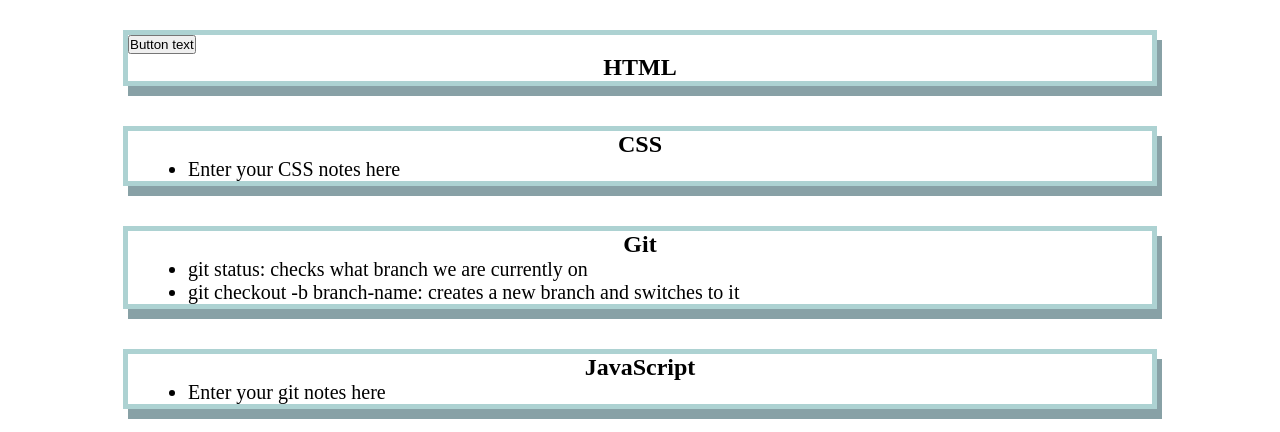
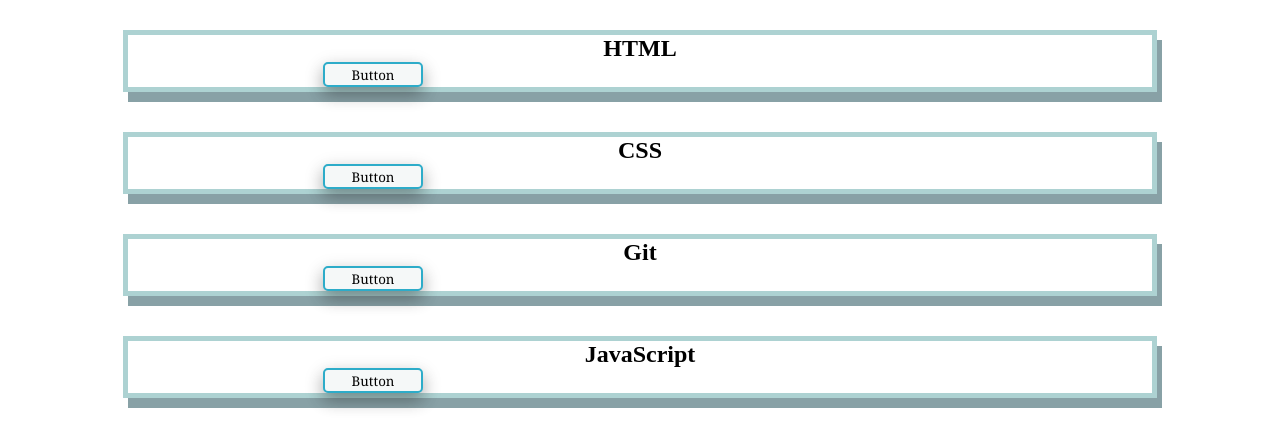
Before and after one commit to AnnaManrodt/pre-work-study-guide, a plain HTML site: page prework-study-guide/index.html in a window 1280 px wide. Shown: the part 165-597 px from the top of the page. Drawn offline with Linux system fonts and the light colour scheme.

Commit message:
added buttons

```diff
--- a/prework-study-guide/assets/style.css
+++ b/prework-study-guide/assets/style.css
@@ -7,6 +7,7 @@ header  {
     height: 155px;
     background-color: rgb(164, 208, 227);
     color: black;
+
 }
 footer {
     width : 100%;
@@ -40,3 +41,30 @@ p {
     border: 5px solid rgb(173, 210, 210);
     box-shadow: 5px 10px #88a1a6;
   }
+
+  #htmNotes{
+    display:none
+  }
+
+  .anna-css-things {
+    background-color:#f5f8f8 ;
+    border: 2px solid #2dacc9 ;
+    padding: auto;
+    cursor: pointer;
+    text-align: center;
+    border-radius: 5px;
+    text-decoration: none;
+    display: inline-block
+    font-size: 500px;
+    font-family:'Georgia';
+    width: 100px;
+    height: 25px;
+    position: relative;
+    left: 195px;
+    transition-duration: 0.4s;
+    box-shadow: 0 8px 16px 0 rgba(0,0,0,0.2), 0 6px 20px 0 rgba(0,0,0,0.19);
+  }
+  .anna-css-things:hover {
+background-color: #2dacc9;
+color:white;
+  }
--- a/prework-study-guide/index.html
+++ b/prework-study-guide/index.html
@@ -17,8 +17,11 @@
     <main>
       <section class="card" id="html-section">
 
-        <input type="button" onclick="annasClickFunction()" class="anna-css-things" value="Button text" />
+        <h2>HTML</h2>
+
+        <div><input type="button" onclick="annasClickFunction()" class="anna-css-things" value="Button" />
         <div id="htmlNotes" style="display:none">
+
 
           <li>The head element contains information about webpage.</li>
           <li>The Body element represents the visble content show to the user</li>
@@ -59,39 +62,57 @@ function annasClickFunction(){
   elem.style.display="block";
 }
  </script>
-
-        <h2>HTML</h2>
-
-
-
-        </ul>
       </section>
 
       <section class="card" id="css-section">
         <H2>CSS</H2>
+        <div><input type="button" onclick="ClickFunction()" class="anna-css-things" value="Button" />
+          <div id="cssNotes" style="display:none">
         <ul>
           <li>Enter your CSS notes here</li>
         </ul>
+          </div>
+      </section>
+<script>
+  function ClickFunction(){
+  var elem =  document.getElementById("cssNotes");
+  elem.style.display="block";
+  }
+</script>
 
-      </section>
 
       <section class="card" id="git-section">
         <h2>Git</h2>
+        <div><input type="button" onclick="ClickFunction1()" class="anna-css-things" value="Button" />
+          <div id="gitNotes" style="display:none">
         <ul>
           <li>git status: checks what branch we are currently on</li>
           <li>git checkout -b branch-name: creates a new branch and switches to it</li>
         </ul>
-
+          </div>
       </section>
-
+<script>
+  function ClickFunction1(){
+  var elem =  document.getElementById("gitNotes");
+  elem.style.display="block";
+  }
+  </script>
       <section class="card" id="javascript-section">
         <h2>JavaScript</h2>
+        <div><input type="button" onclick="ClickFunction2()" class="anna-css-things" value="Button" />
+          <div id="javaScriptNotes" style="display:none">
         <ul>
           <li>Enter your git notes here</li>
         </ul>
 
       </section>
     </main>
+<Script>
+   function ClickFunction2(){
+  var elem =  document.getElementById("javaScriptNotes");
+  elem.style.display="block";
+  }
+</Script>
 
     <footer>
       <p>I can code!</p>
```
